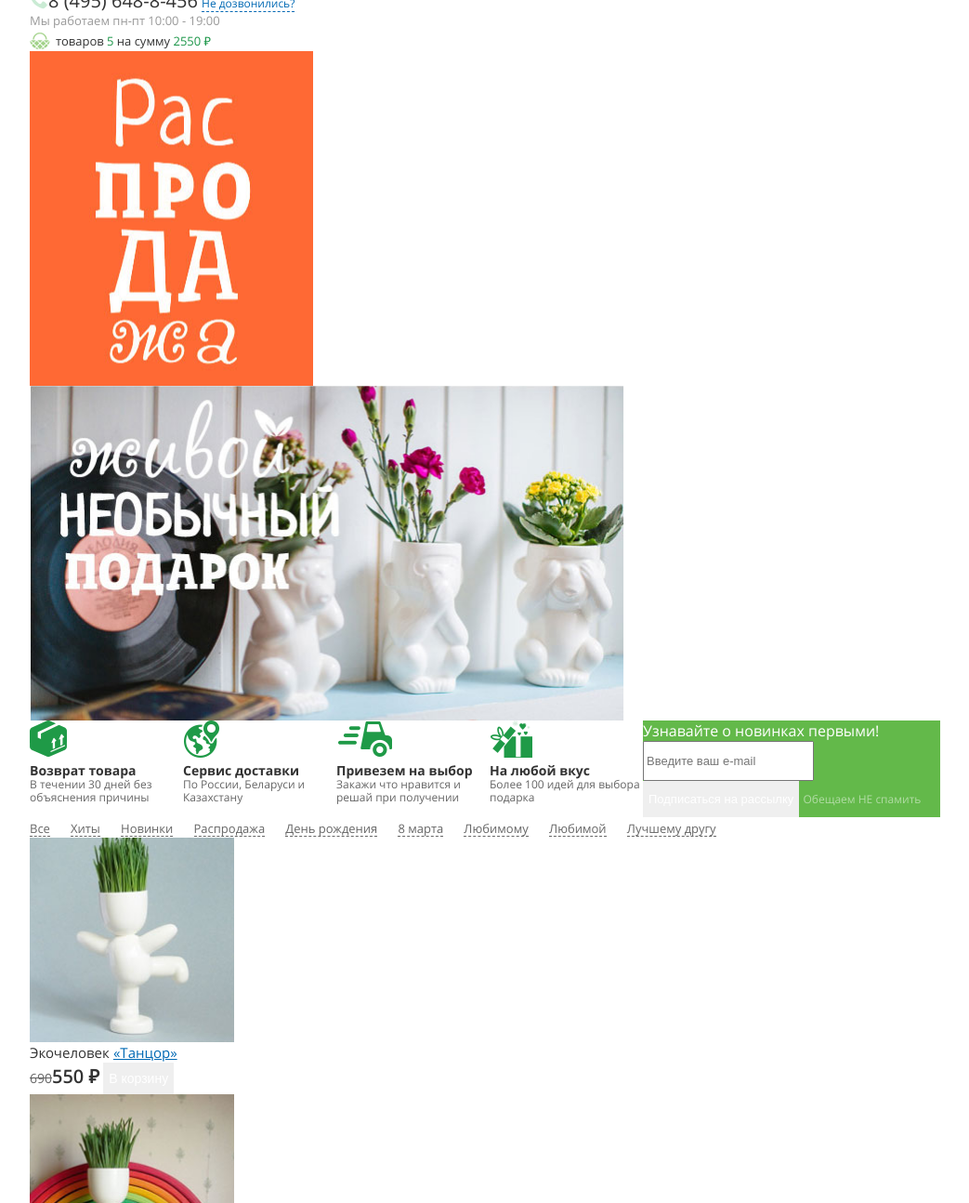
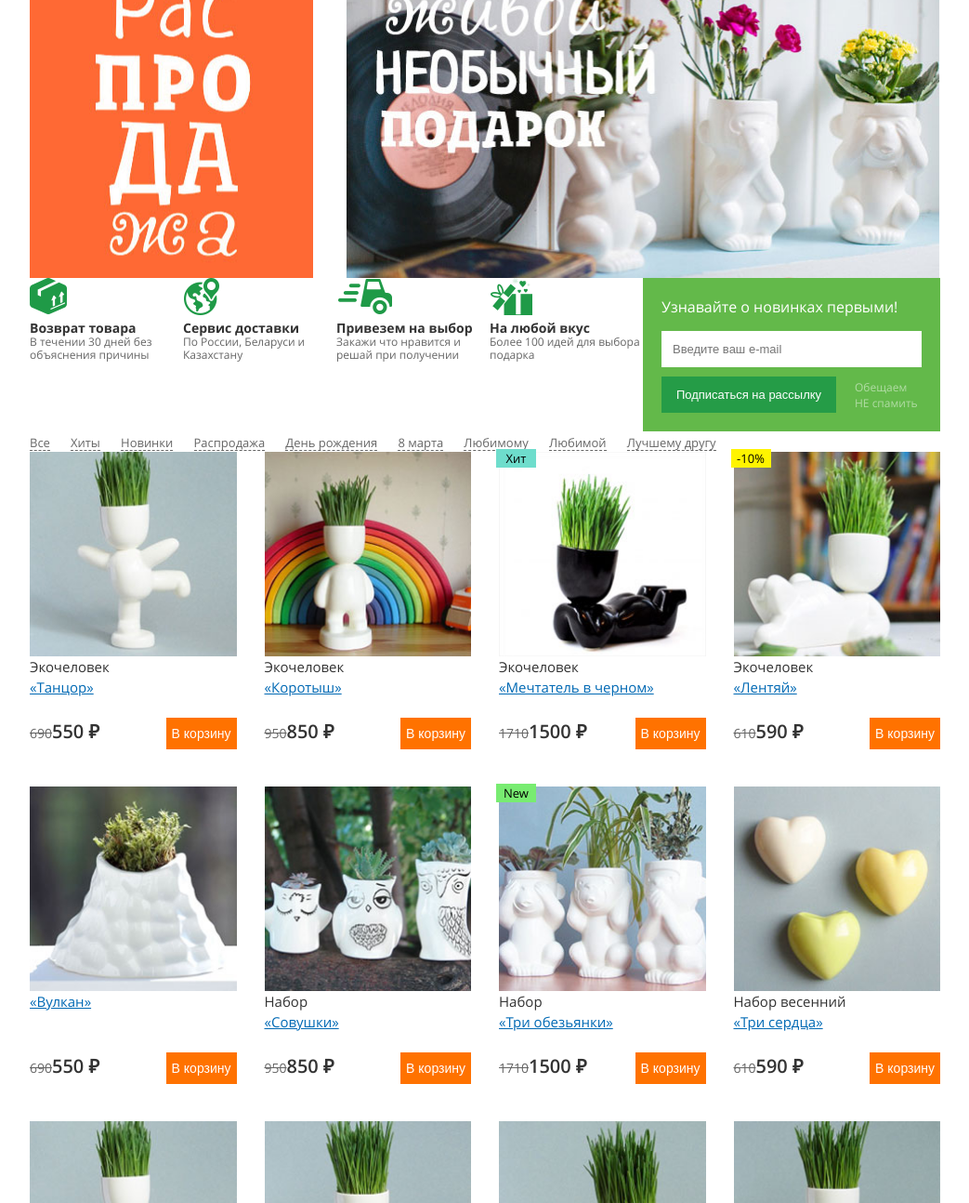
Before and after one commit to uspehcoursbrest/KondratykGroupProject, a plain HTML site: page main.html in a window 1280 px wide. Shown: the part 205-1499 px from the top of the page at 93% size, without its empty margins (118-1161 px from the left). Drawn offline with Linux system fonts and the light colour scheme; files whose address does not match are found by name.

Commit message:
Завершили позиционирование элементов

```diff
--- a/css/style.css
+++ b/css/style.css
@@ -33,7 +33,19 @@ button {
     border: none;
     cursor: pointer;
 }
-
+.table {
+    display: table;
+    width: 100%;
+}
+.tCell {
+    display: table-cell;
+}
+header .left,
+header .logo,
+header .right {
+    width: 33.3333%;
+    vertical-align: top;
+}
 header .login {
     font-size: 13px;
     line-height: 18px;
@@ -54,9 +66,12 @@ header .login {
     color: #333333;
 }
 
-.logo {
+header .logo {
+    text-align: center;
 }
-
+header .right {
+    text-align: right;
+}
 header .phone {
     font-size: 20px;
     line-height: 20px;
@@ -65,6 +80,8 @@ header .phone {
 }
 
 header .callBack {
+    display: table;
+    margin-left: auto;
     font-size: 12px;
     line-height: 16px;
     text-decoration: none;
@@ -104,7 +121,10 @@ header .login [class="icon"] {
 header .phone [class="icon"] {
     font-size: 20px;
 }
-
+.banner {
+    display: flex;
+    justify-content: space-between;
+}
 .banner .sale {
     width: 305px;
     height: 360px;
@@ -150,8 +170,13 @@ header .phone [class="icon"] {
     width: 320px;
     float: left;
     background-color: #63b94a;
+    padding: 20px;
 }
-
+.subscribe .wrap {
+    display: table;
+    width: 100%;
+    margin-top: 10px;
+}
 .subscribe label {
     font-size: 16px;
     color: #ffffff;
@@ -161,18 +186,31 @@ header .phone [class="icon"] {
     font-size: 13px;
     line-height: 37px;
     color: #999999;
+    width: 100%;
+    margin-top: 15px;
+    padding-left: 12px;
+    border: none;
 }
 
 .subscribe button {
+    display: table-cell;
+    vertical-align: middle;
+    width: 188px;
     font-size: 13px;
     line-height: 37px;
     text-align: center;
     color: #ffffff;
+    background-color: #259c47;
+    border: none;
+
 }
 
 .subscribe .wrap span {
+    display: table-cell;
+    vertical-align: middle;
     font-size: 12px;
     color: rgba(255, 255, 255, 0.5);
+    padding-left: 20px;
 }
 
 .filter li {
@@ -190,7 +228,11 @@ header .phone [class="icon"] {
     text-decoration: none;
     color: #666666;
 }
-
+.cards {
+    display: grid;
+    grid-template-columns: repeat(4, 1fr);
+    grid-gap: 30px;
+}
 .card {
     position: relative;
 }
@@ -219,15 +261,19 @@ header .phone [class="icon"] {
 }
 
 .card .img {
-    width: 220px;
+    width: 100%;
     height: 220px;
     -webkit-background-size: cover;
     background-size: cover;
     background-repeat: no-repeat;
     background-position: center;
 }
-
+.card .content {
+    min-height: 110px;
+    position: relative;
+}
 .card .title {
+    display: block;
     font-size: 15px;
     line-height: 22px;
     color: #333333;
@@ -238,7 +284,12 @@ header .phone [class="icon"] {
     line-height: 22px;
     color: #0069b4;
 }
-
+.card .buy {
+    position: absolute;
+    width: 100%;
+    left: 0px;
+    bottom: 10px;
+}
 .card .price {
     font-size: 20px;
     font-weight: 600;
@@ -255,12 +306,18 @@ header .phone [class="icon"] {
 }
 
 .card button {
+    float: right;
     font-size: 14px;
     line-height: 32px;
     text-align: center;
     color: #ffffff;
+    background-color: #ff7200;
+    border: none;
 }
-
+.widjets .wrap {
+    display: flex;
+    justify-content: space-between;
+}
 .widjets h2 {
     font-size: 18px;
     font-weight: 600;
--- a/main.html
+++ b/main.html
@@ -11,7 +11,8 @@
 <!--блок шапки сайта-->
 <header>
     <div class="container">
-        <div class="left">
+        <div class="table">
+            <div class="left tCell">
                 <a href="#" class="login"><span class="icon-user"></span>Войти в личный кабинет</a>
                 <ul class="menu">
                     <li><a href="#">Оптовикам</a></li>
@@ -21,15 +22,17 @@
                     <li><a href="#">Контакты</a></li>
                 </ul>
             </div>
-        <div class="logo">
+            <div class="logo tCell">
                 <a href="#"><img src="img/png/logo.png" alt=""></a>
             </div>
-        <div class="right">
+            <div class="right tCell">
                 <a href="tel:8 (495) 648-8-456" class="phone"><span class="icon-phone"></span>8 (495) 648-8-456</a>
                 <a href="#" class="callBack">Не дозвонились?</a>
                 <p class="timing">Мы работаем пн-пт 10:00 - 19:00</p>
-            <a href="#" class="basket" style="background-image: url(img/png/basket.png)">товаров <span>5</span> на сумму
+                <a href="#" class="basket" style="background-image: url(img/png/basket.png)">товаров <span>5</span> на
+                    сумму
                     <span>2550 ₽</span></a>
+            </div>
         </div>
     </div>
 </header>
@@ -111,7 +114,7 @@
                     <div class="content">
                         <span class="title">Экочеловек</span>
                         <a href="#">«Коротыш»</a>
-                        <div class="buy">
+                        <div class="buy clear">
                             <span class="price"><span class="old">950</span>850 ₽</span>
                             <button>В корзину</button>
                         </div>
@@ -122,7 +125,7 @@
                     <div class="content">
                         <span class="title">Экочеловек</span>
                         <a href="#">«Мечтатель в черном»</a>
-                        <div class="buy">
+                        <div class="buy clear">
                             <span class="price"><span class="old">1710</span>1500 ₽</span>
                             <button>В корзину</button>
                         </div>
@@ -134,7 +137,7 @@
                     <div class="content">
                         <span class="title">Экочеловек</span>
                         <a href="#">«Лентяй»</a>
-                        <div class="buy">
+                        <div class="buy clear">
                             <span class="price"><span class="old">610</span>590 ₽</span>
                             <button>В корзину</button>
                         </div>
@@ -145,7 +148,7 @@
                     <div class="img" style="background-image: url(img/jpeg/card5.jpg)"></div>
                     <div class="content">
                         <a href="#">«Вулкан»</a>
-                        <div class="buy">
+                        <div class="buy clear">
                             <span class="price"><span class="old">690</span>550 ₽</span>
                             <button>В корзину</button>
                         </div>
@@ -156,7 +159,7 @@
                     <div class="content">
                         <span class="title">Набор</span>
                         <a href="#">«Совушки»</a>
-                        <div class="buy">
+                        <div class="buy clear">
                             <span class="price"><span class="old">950</span>850 ₽</span>
                             <button>В корзину</button>
                         </div>
@@ -167,7 +170,7 @@
                     <div class="content">
                         <span class="title">Набор</span>
                         <a href="#">«Три обезьянки»</a>
-                        <div class="buy">
+                        <div class="buy clear">
                             <span class="price"><span class="old">1710</span>1500 ₽</span>
                             <button>В корзину</button>
                         </div>
@@ -179,7 +182,7 @@
                     <div class="content">
                         <span class="title">Набор весенний</span>
                         <a href="#">«Три сердца»</a>
-                        <div class="buy">
+                        <div class="buy clear">
                             <span class="price"><span class="old">610</span>590 ₽</span>
                             <button>В корзину</button>
                         </div>
@@ -190,7 +193,7 @@
                     <div class="content">
                         <span class="title">Экочеловек</span>
                         <a href="#">«Танцор»</a>
-                        <div class="buy">
+                        <div class="buy clear">
                             <span class="price"><span class="old">690</span>550 ₽</span>
                             <button>В корзину</button>
                         </div>
@@ -201,7 +204,7 @@
                     <div class="content">
                         <span class="title">Экочеловек</span>
                         <a href="#">«Малыш»</a>
-                        <div class="buy">
+                        <div class="buy clear">
                             <span class="price"><span class="old">950</span>850 ₽</span>
                             <button>В корзину</button>
                         </div>
@@ -212,7 +215,7 @@
                     <div class="content">
                         <span class="title">Экочеловек</span>
                         <a href="#">«Мечтатель»</a>
-                        <div class="buy">
+                        <div class="buy clear">
                             <span class="price"><span class="old">1710</span>1500 ₽</span>
                             <button>В корзину</button>
                         </div>
@@ -223,7 +226,7 @@
                     <div class="content">
                         <span class="title">Экочеловек</span>
                         <a href="#">«Йог»</a>
-                        <div class="buy">
+                        <div class="buy clear">
                             <span class="price"><span class="old">610</span>590 ₽</span>
                             <button>В корзину</button>
                         </div>
@@ -234,7 +237,7 @@
                     <div class="content">
                         <span class="title">Экочеловек</span>
                         <a href="#">«Атлет»</a>
-                        <div class="buy">
+                        <div class="buy clear">
                             <span class="price"><span class="old">690</span>550 ₽</span>
                             <button>В корзину</button>
                         </div>
@@ -245,7 +248,7 @@
                     <div class="content">
                         <span class="title">Экочеловек</span>
                         <a href="#">«Беременяша»</a>
-                        <div class="buy">
+                        <div class="buy clear">
                             <span class="price"><span class="old">950</span>850 ₽</span>
                             <button>В корзину</button>
                         </div>
@@ -256,7 +259,7 @@
                     <div class="content">
                         <span class="title">Экочеловек</span>
                         <a href="#">«Романтик»</a>
-                        <div class="buy">
+                        <div class="buy clear">
                             <span class="price"><span class="old">1710</span>1500 ₽</span>
                             <button>В корзину</button>
                         </div>
@@ -267,7 +270,7 @@
                     <div class="content">
                         <span class="title">Экочеловек</span>
                         <a href="#">«Русалка»</a>
-                        <div class="buy">
+                        <div class="buy clear">
                             <span class="price"><span class="old">610</span>590 ₽</span>
                             <button>В корзину</button>
                         </div>
```
Lines whose indentation alone changed are shown as unchanged.
